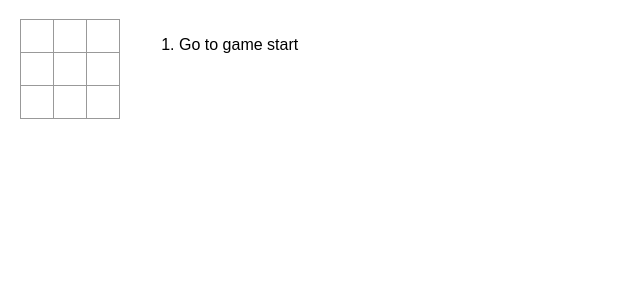
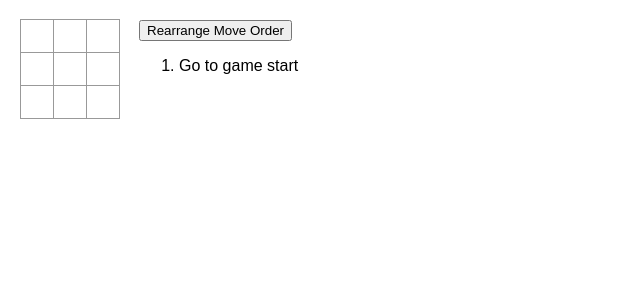
Before and after one commit to Ri-html/React_Tutorial_Project, a React (Create React App) app: page / in a window 1280 px wide. Shown: the top 300 px of the page, without its empty margins (0-640 px from the left). Built offline with nearby package versions, Linux system fonts and the light colour scheme.

Commit message:
added a toggle button to reverse the history

```diff
--- a/src/App.js
+++ b/src/App.js
@@ -119,6 +119,21 @@ export default function Game(){
     setCurrentMove(nextMove);
   }
 
+  function rearrangeHistory(){
+    const nextHistory = [...history.slice(0, currentMove+1)].reverse();
+    setHistory(nextHistory);
+    setCurrentMove(0);
+  }
+
+  function ToggleButton(){
+    return(
+      <button onClick={rearrangeHistory}>Rearrange Move Order</button>
+    )
+  }
+
+  /**
+   * Moves contains an array of html buttons showing history of moves
+   */
   const moves= history.map((squares, move)=>{
 
     let description;
@@ -146,12 +161,14 @@ export default function Game(){
     );
   });
 
+  //return for game component
   return(
     <div className="game">
       <div className="game-board">
         <Board xIsNext={xIsNext} squares={currentSquares} onPlay={handlePlay} />
       </div>
       <div className="game-info">
+        <ToggleButton/>
         <ol>{moves}</ol>
       </div>
     </div>
```
